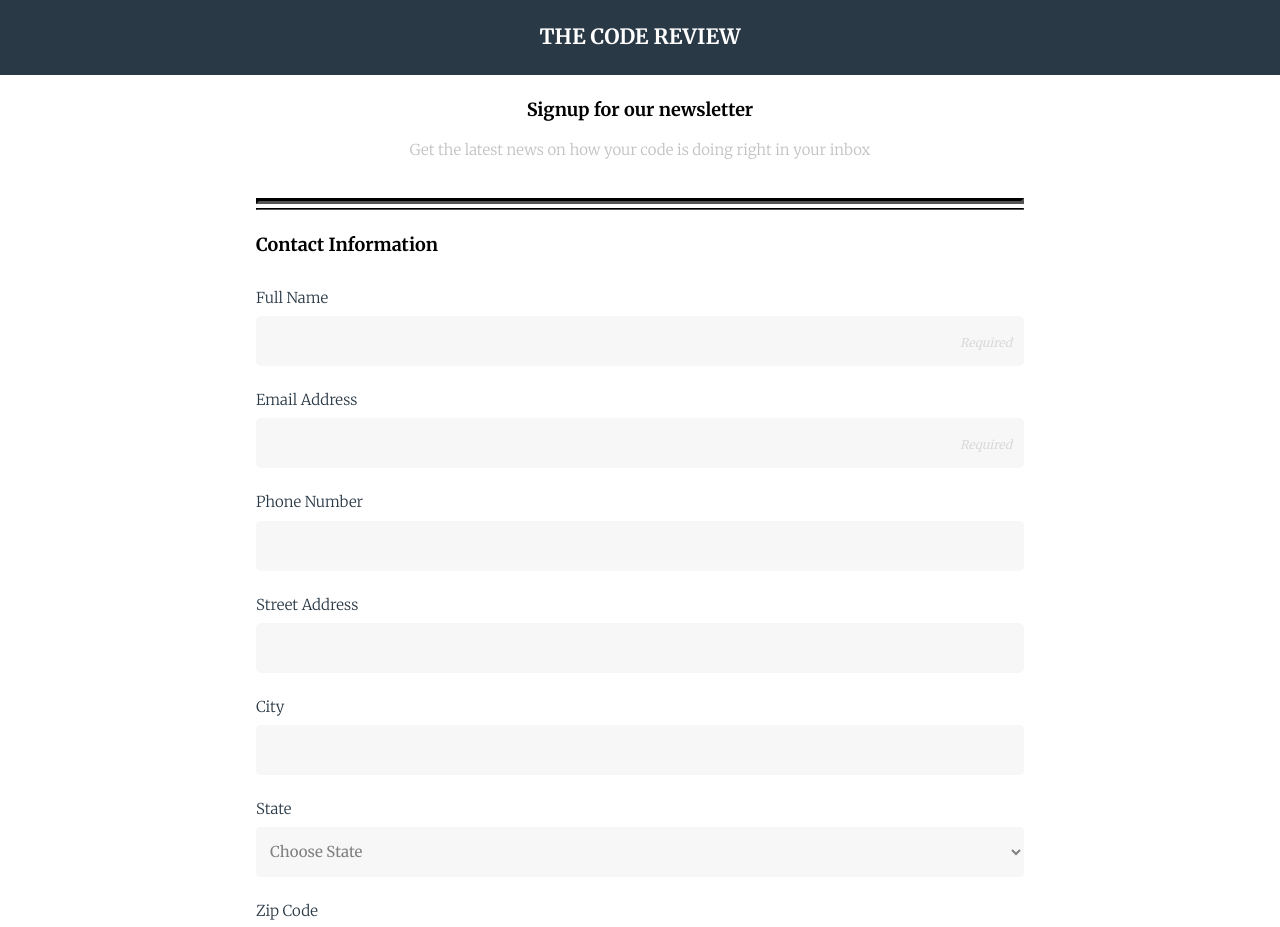
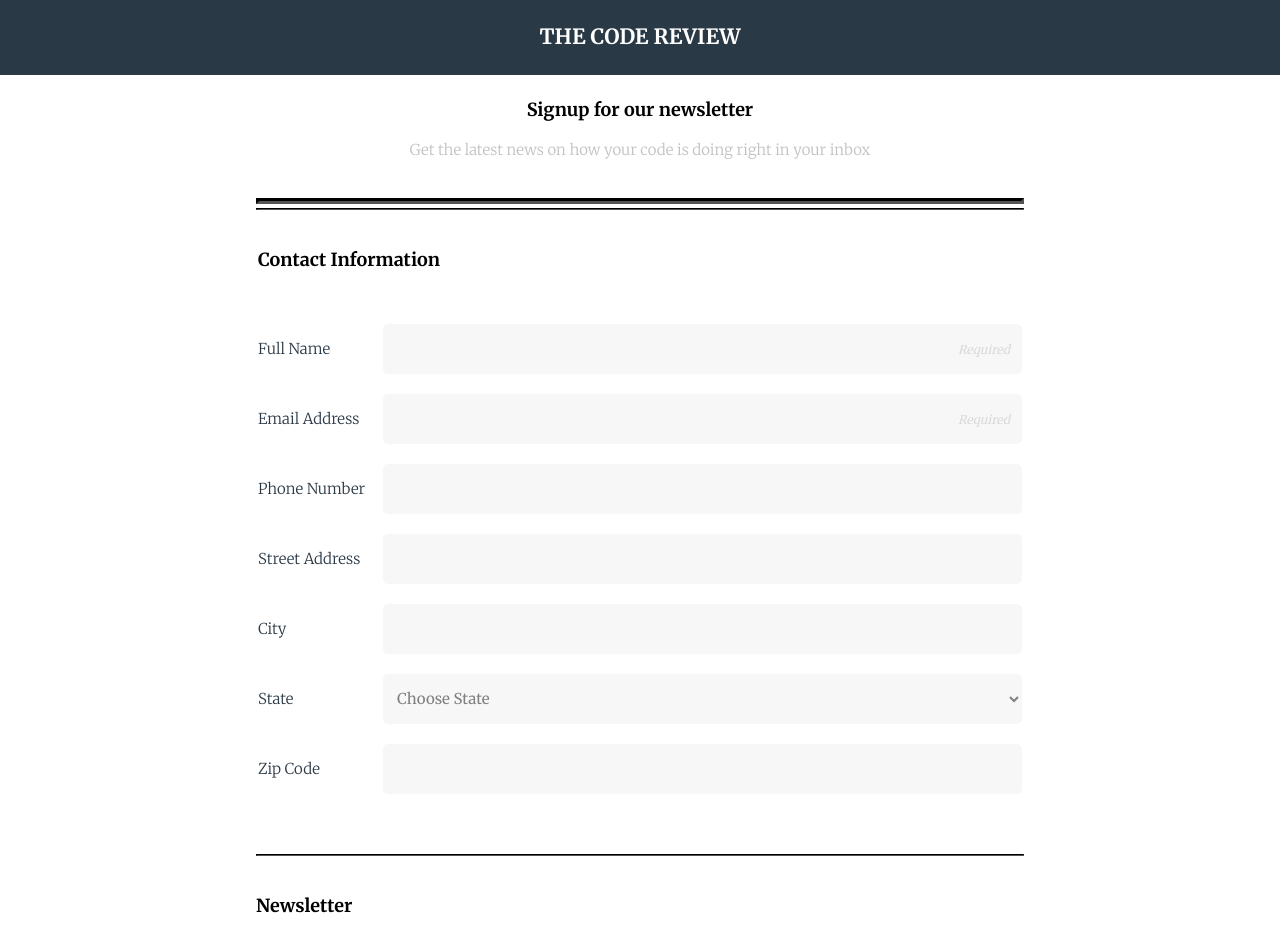
Before and after one commit to joeyashulman/techdegree-project-3, a plain HTML site: page index.html in a window 1280 px wide. Shown: the top 927 px of the page. Drawn offline with Linux system fonts and the light colour scheme.

Commit message:
Final push before submitting

```diff
--- a/css/style.css
+++ b/css/style.css
@@ -6,6 +6,10 @@
 
 .container {
     margin: 0 15px 0 15px;
+}
+
+.flex-contain {
+    margin: 20px 0;
 }
 
 h1 {
@@ -27,6 +31,15 @@ hr {
     border-color: black;
     margin: 0;
     margin-bottom: 25px;
+}
+
+fieldset {
+    border: none;
+    padding: 0;
+}
+
+.single-line {
+    margin: 40px 0;
 }
 
 p {
@@ -99,7 +112,6 @@ input[type="text"] {
     border-radius: 5px;
     border: none;
     background-color: rgb(247, 247, 247);
-    margin-bottom: 25px;
     width: 100%;
 }
 
@@ -133,7 +145,7 @@ textarea {
 button {
     cursor: pointer;
     font-size: 25px;
-    font-style: bold;
+
     color: white;
     background-color: #00beb6;
     height: 70px;
@@ -152,48 +164,28 @@ button:focus {
 @media(min-width: 768px) {
 
     .container {
-        margin: 0 15px 0 15px;
         max-width: 768px;
-        margin: auto;
+        margin: 0 auto;
+
     }
 
     .flex-contain {
         display: flex;
-        justify-content: flex-end;
-        flex-direction: column;
+        flex-direction: row;
+        align-items: center;
+        margin: 20px 0;
     }
 
-    label[for="email"],
-    label[for="phone"],
-    label[for="address"],
-    label[for="city"],
-    label[for="state"],
-    label[for="zip"], {
-        flex: 1;
+    label {
+        flex-grow: 0;
+        flex-basis: 150px;
+        margin: 0;
     }
 
-    input[type="text"],{
-        flex: 2;
+    input,
+    select {
+        flex-grow: 1;
     }
-
-    /* label[for="name"],
-    label[for="email"],
-    label[for="phone"],
-    label[for="address"],
-    label[for="city"],
-    label[for="state"],
-    label[for="zip"],
-    input[id="name"],
-    input[id="email"],
-    input[id="phone"],
-    input[id="address"],
-    input[id="city"],
-    input[id="state"],
-    input[id="zip"] {
-        display: flex;
-
-    } */
-
 
 
 }
--- a/index.html
+++ b/index.html
@@ -20,26 +20,37 @@
             <hr>
         </div>
         <form action="index.html" method="post">
+            <fieldset>
                 <h2>Contact Information</h2><br>
 
+
+
                     <div class="flex-contain">
-                <div class="row">
                         <label for="name">Full Name</label>
                         <input type="text" id="name" name="user_name" placeholder="Required">
                     </div>
 
+                    <div class="flex-contain">
                         <label for="email">Email Address</label>
                         <input type="text" id="email" name="user_email" placeholder="Required">
+                    </div>
 
+                    <div class="flex-contain">
                         <label for="phone">Phone Number</label>
                         <input type="text" id="phone" name="user_phone">
+                    </div>
 
+                    <div class="flex-contain">
                         <label for="address">Street Address</label>
                         <input type="text" id="address" name="user_address">
+                    </div>
 
+                    <div class="flex-contain">
                         <label for="city">City</label>
                         <input type="text" id="city" name="user_city">
+                    </div>
 
+                    <div class="flex-contain">
                         <label for="state">State</label>
                         <select id="state" name="user_state">
                             <option value="">Choose State</option>
@@ -94,13 +105,18 @@
                             <option value="wisconsin">WI</option>
                             <option value="wyoming">WY</option>
                         </select>
+                    </div>
 
+                    <div class="flex-contain">
                         <label for="zip">Zip Code</label>
                         <input type="text" id="zip" name="user_zip">
                     </div>
-            <hr>
+            </fieldset>
+
+            <hr class="single-line">
 
             <h2>Newsletter</h2>
+            <fieldset>
                 <p>Select the newsletters you would like to recieve</p>
 
                 <input type="checkbox" id="htmlnews" value="html_news" name="user_newsletter"><label for="htmlnews" class="inline">HTML News</label><br><br>
@@ -116,6 +132,8 @@
 
                 <button type="submit">Sign Up</button>
 
+            </fieldset>
+
         </form>
 
     </div>
```
Lines whose indentation alone changed are shown as unchanged.
